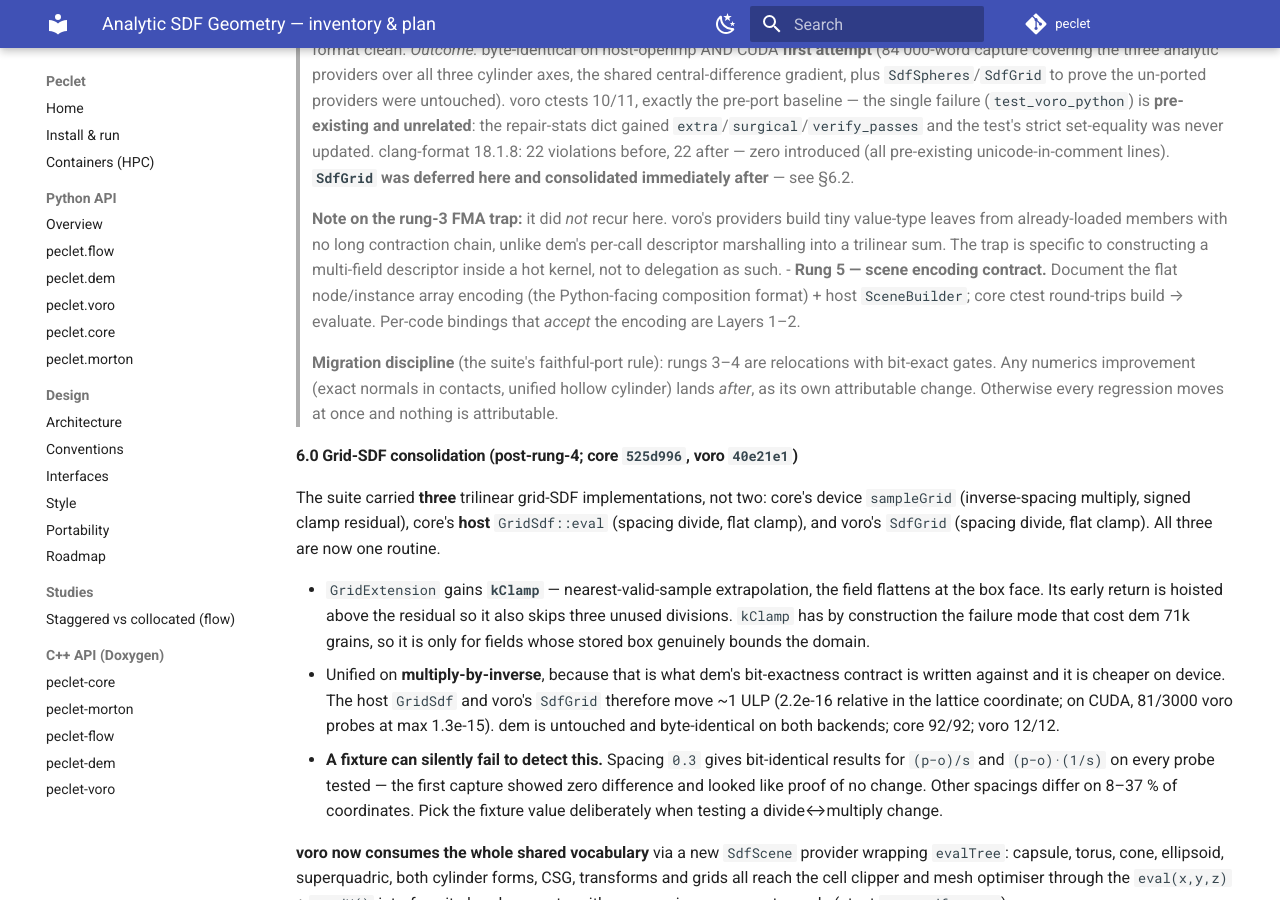
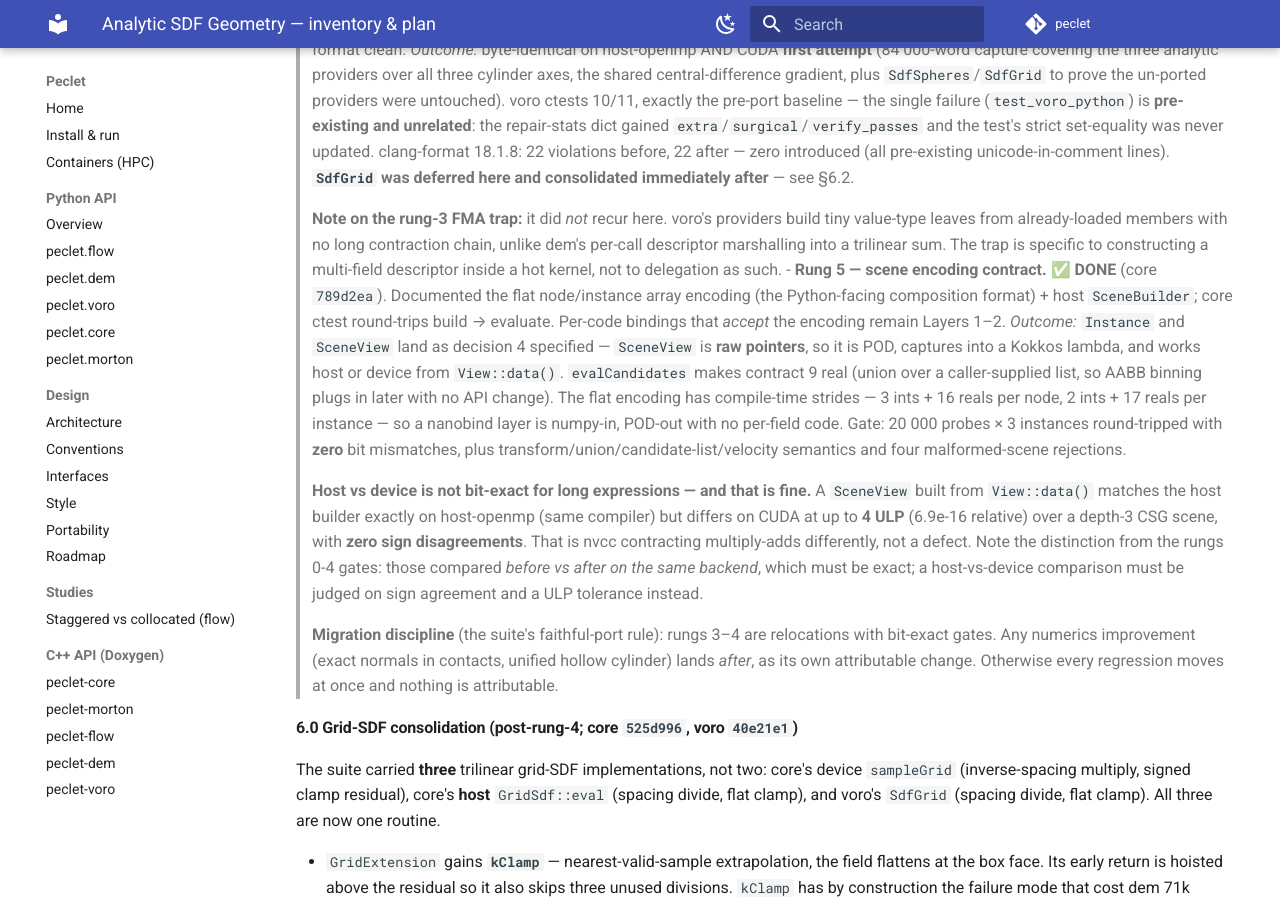
Before and after one commit to computational-chemical-engineering/peclet, an MkDocs documentation site: the page built from docs/ANALYTIC_SDF_GEOMETRY.md, in a window 1280 px wide and 900 px high, scrolled down 8365 px. Built offline with MkDocs 1.6.1 and Material for MkDocs 9.7.7, drawn with Linux system fonts in a browser that asks for light colours; comment, search, counter and statistics services are not loaded; some of the changed text lies outside the part shown.

Commit message:
docs: Layer 0 complete — record rung 5 (scene encoding contract)
Instance + SceneView (raw-pointer POD, host/device), evalCandidates realising contract 9, and
the flat node/instance encoding with compile-time strides for the Layers 1-2 bindings.
Round-trip gate: 20000 probes x 3 instances, zero bit mismatches. Records that host-vs-device
comparisons must be judged on sign agreement + a ULP tolerance, unlike the same-backend
before/after gates used in rungs 0-4.

core 525d996..789d2ea.

Co-Authored-By: Claude Opus 5 <noreply@anthropic.com>
Claude-Session: https://claude.ai/code/session_015VFHwjBNfmqw89iVFh2sC6

```diff
--- a/docs/ANALYTIC_SDF_GEOMETRY.md
+++ b/docs/ANALYTIC_SDF_GEOMETRY.md
@@ -12,10 +12,10 @@
 > §6 Layer 0 is now an executable spec (rungs + gates); an executor needs only this document.
 > **Rungs 0-2 SHIPPED** (core `e5815b7`, `7f21d72`, `7da12f0`): leaves + `PECLET_HD`/`Vec3`, the
 > runtime node layer (transforms, iterative CSG, grid leaf), and the extended vocabulary +
-> gradients; **rungs 3-4 SHIPPED** (dem `638727e`, voro `fc7a6ad`) — dem's and voro's SDF layers
-> now delegate to core, bit-identical on host-openmp and CUDA. Core 92/92, dem 8/8 (both backends)
-> + 24/24 MPI, voro 10/11 (matching its pre-port baseline). **Measured exactness table in §6.1.**
-> Next: rung 5 (scene encoding contract) — the last rung of Layer 0.
+> gradients; rungs 3-4 (dem `638727e`, voro `fc7a6ad`) delegating both consumers to core; the
+> grid-SDF consolidation (§6.0); and **rung 5** (core `789d2ea`) — the scene encoding contract.
+> **LAYER 0 IS COMPLETE.** Core 93/93, dem 8/8 both backends + 24/24 MPI, voro 12/12.
+> Next: **Layer 1** (dem consumes it — shape tables, exact gradients, analytic walls).
 >
 > `file:line` references are snapshots of the audit — **re-grep before acting**.
 
@@ -372,9 +372,25 @@ delegate to the `double` leaf instantiations (no behaviour change to host consum
   > leaves from already-loaded members with no long contraction chain, unlike dem's per-call
   > descriptor marshalling into a trilinear sum. The trap is specific to constructing a
   > multi-field descriptor inside a hot kernel, not to delegation as such.
-- **Rung 5 — scene encoding contract.** Document the flat node/instance array encoding (the
-  Python-facing composition format) + host `SceneBuilder`; core ctest round-trips build → evaluate.
-  Per-code bindings that *accept* the encoding are Layers 1–2.
+- **Rung 5 — scene encoding contract. ✅ DONE** (core `789d2ea`).
+  Documented the flat node/instance array encoding (the Python-facing composition format) + host
+  `SceneBuilder`; core ctest round-trips build → evaluate. Per-code bindings that *accept* the
+  encoding remain Layers 1–2.
+  *Outcome:* `Instance` and `SceneView` land as decision 4 specified — `SceneView` is **raw
+  pointers**, so it is POD, captures into a Kokkos lambda, and works host or device from
+  `View::data()`. `evalCandidates` makes contract 9 real (union over a caller-supplied list, so AABB
+  binning plugs in later with no API change). The flat encoding has compile-time strides — 3 ints +
+  16 reals per node, 2 ints + 17 reals per instance — so a nanobind layer is numpy-in, POD-out with
+  no per-field code. Gate: 20 000 probes × 3 instances round-tripped with **zero** bit mismatches,
+  plus transform/union/candidate-list/velocity semantics and four malformed-scene rejections.
+
+  > **Host vs device is not bit-exact for long expressions — and that is fine.** A `SceneView` built
+  > from `View::data()` matches the host builder exactly on host-openmp (same compiler) but differs
+  > on CUDA at up to **4 ULP** (6.9e-16 relative) over a depth-3 CSG scene, with **zero sign
+  > disagreements**. That is nvcc contracting multiply-adds differently, not a defect. Note the
+  > distinction from the rungs 0-4 gates: those compared *before vs after on the same backend*,
+  > which must be exact; a host-vs-device comparison must be judged on sign agreement and a ULP
+  > tolerance instead.
 
 > **Migration discipline** (the suite's faithful-port rule): rungs 3–4 are relocations with bit-exact
 > gates. Any numerics improvement (exact normals in contacts, unified hollow cylinder) lands *after*,
```
